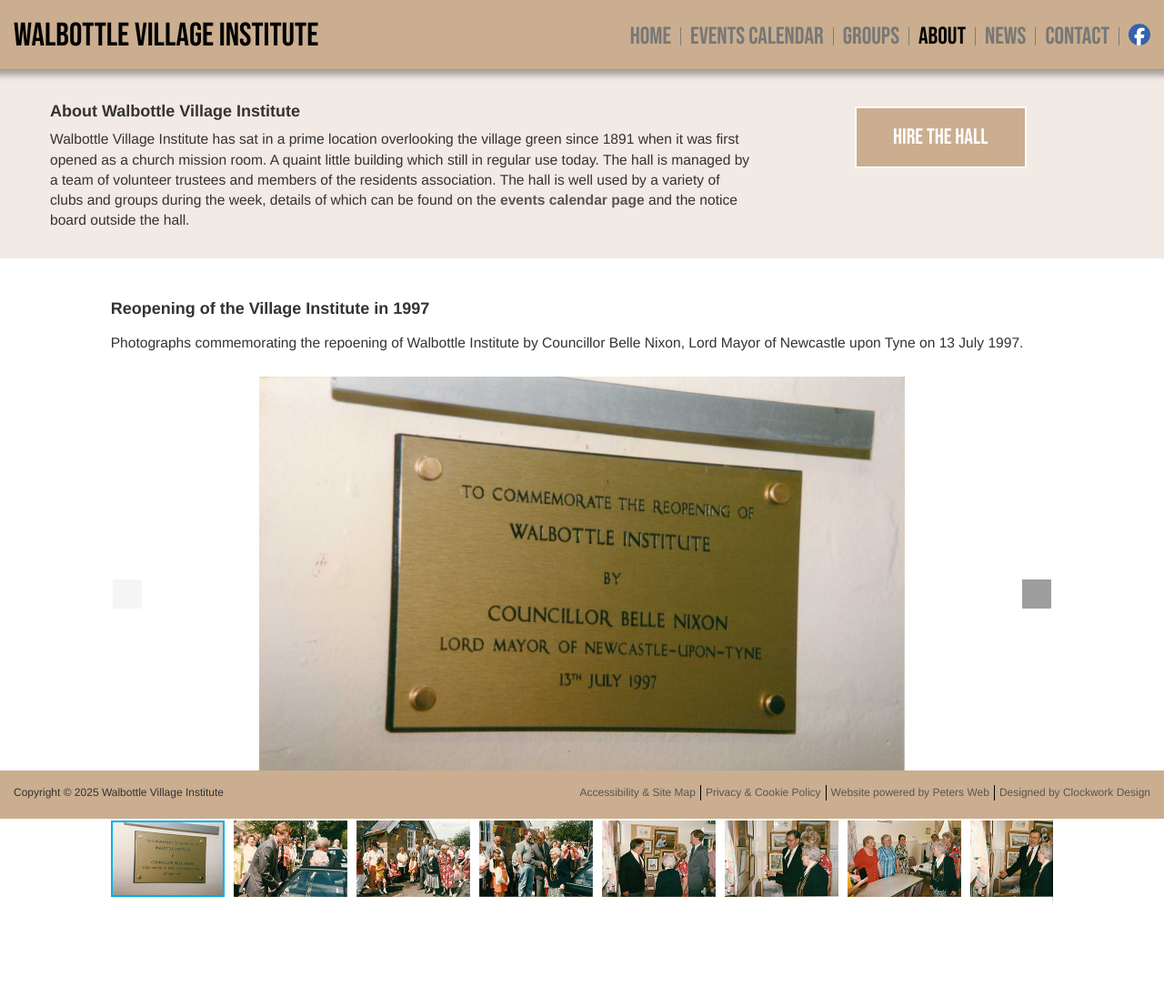
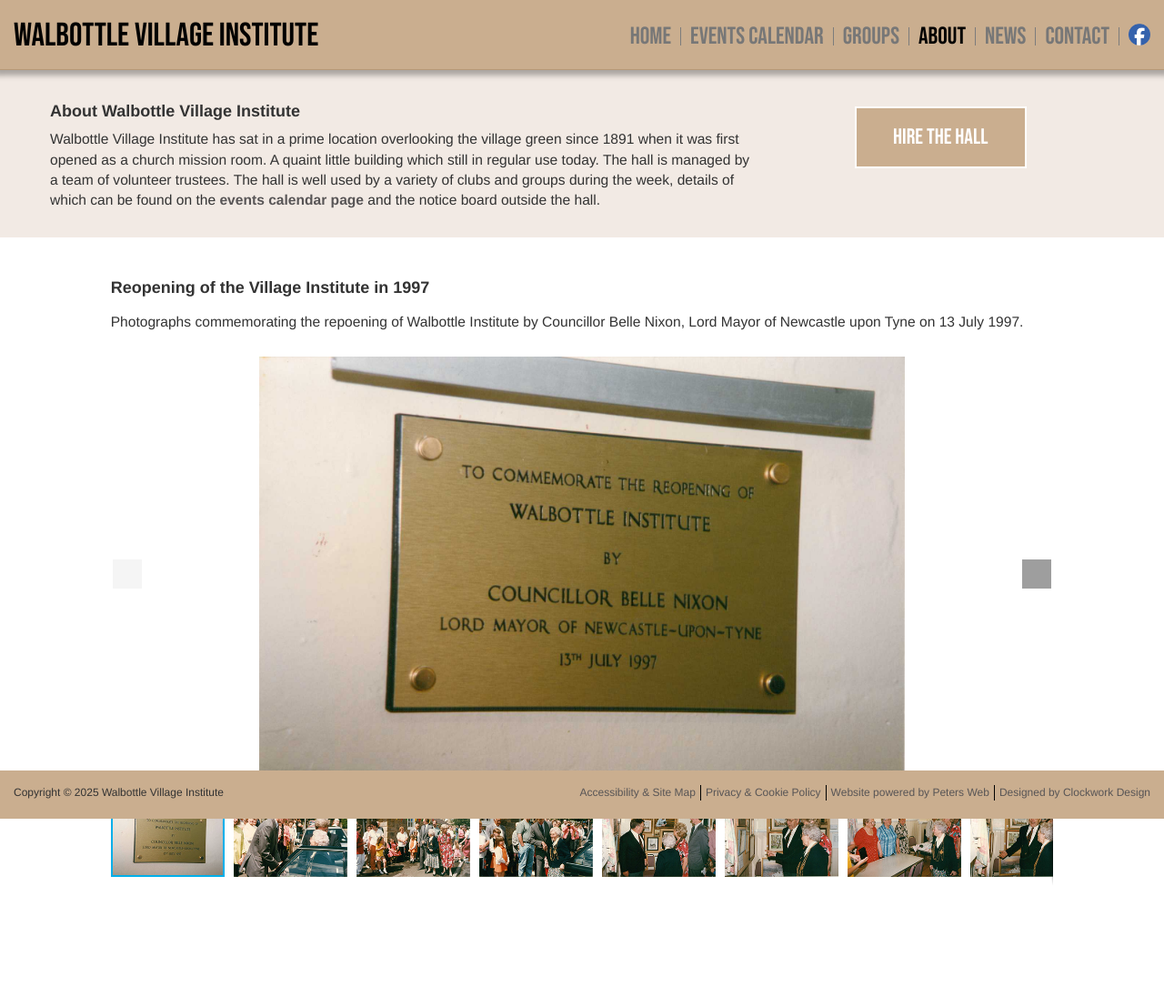
Before and after one commit to Walbottle-Village/Walbottle-Village-Institute, a Jekyll site: the page built from _pages/about_wvi.md, in a window 1280 px wide. Shown: the whole page at 91% size. Built offline with Jekyll 4.4.1, drawn with Linux system fonts in a browser that asks for light colours; cached includes are drawn as plain includes; some web fonts are replaced; comment, search, counter and statistics services are not loaded; after the commit the page ends 1074 px from its top, so only the background shows below that; grey boxes are pictures that could not be loaded.

Commit message:
Update about_wvi.md

```diff
--- a/_pages/about_wvi.md
+++ b/_pages/about_wvi.md
@@ -12,7 +12,7 @@
 	<div class="row intro">
 	  	<div class="col-sm-8 col-xs-12">
 			<h2><strong>About Walbottle Village Institute</strong></h2>
-			<p>Walbottle Village Institute has sat in a prime location overlooking the village green since 1891 when it was first opened as a church mission room. A quaint little building which still in regular use today. The hall is managed by a team of volunteer trustees and members of the residents association. The hall is well used by a variety of clubs and groups during the week, details of which can be found on the <a href="../wvi_events_calendar/" title="visit the events calendar page" target="_self"><strong>events calendar page</strong></a> and the notice board outside the hall.</p>
+			<p>Walbottle Village Institute has sat in a prime location overlooking the village green since 1891 when it was first opened as a church mission room. A quaint little building which still in regular use today. The hall is managed by a team of volunteer trustees. The hall is well used by a variety of clubs and groups during the week, details of which can be found on the <a href="../wvi_events_calendar/" title="visit the events calendar page" target="_self"><strong>events calendar page</strong></a> and the notice board outside the hall.</p>
 		</div>
 	  	<div class="col-sm-4 col-xs-12">
 			<a href="../wvi_hire/" title="hire the institute hall" target="_self" class="hire" accesskey="h">Hire The Hall</a>
```
